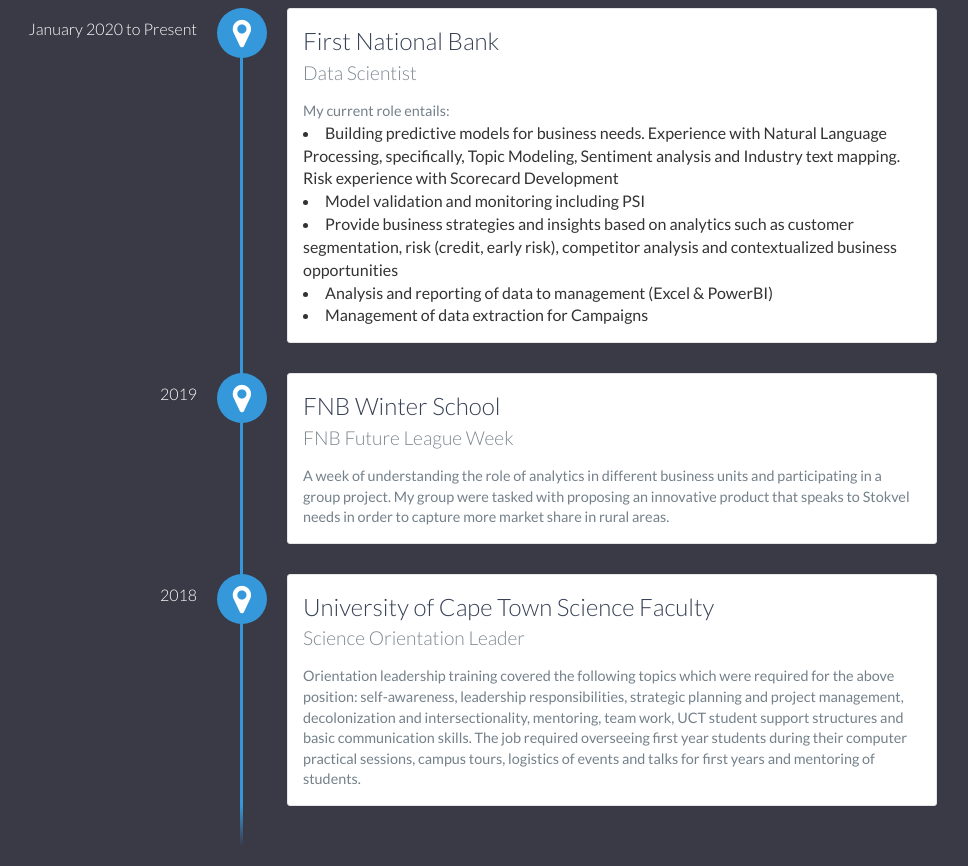
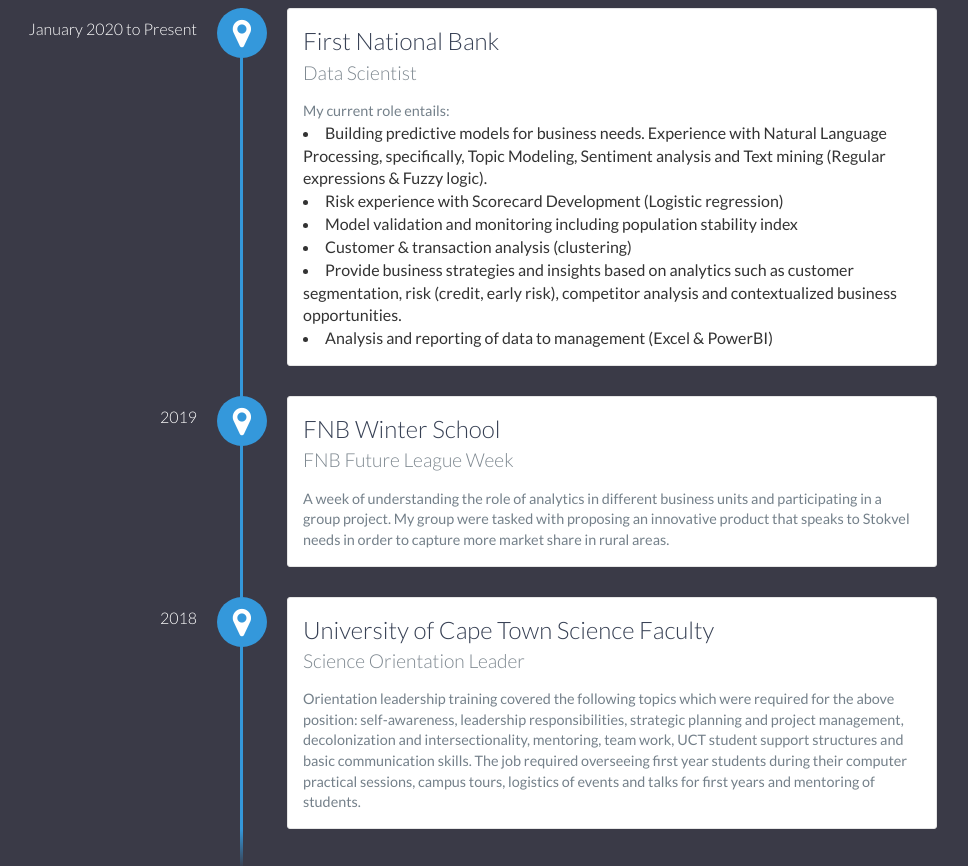
Before and after one commit to Nakkita/CV, a website: page index.html in a window 1280 px wide. Shown: the part 1580-2446 px from the top of the page, without its empty margins (203-1171 px from the left). Drawn offline with nearby package versions, Linux system fonts and the light colour scheme.

Commit message:
Add files via upload

```diff
--- a/index.html
+++ b/index.html
@@ -97,18 +97,21 @@
 					My current role entails:
 				</p>
 				<p>
-					<li>Building predictive models for business needs. Experience with Natural Language Processing, specifically, Topic Modeling, Sentiment analysis and Industry text mapping. Risk experience with Scorecard Development</li>
+					<li>Building predictive models for business needs. Experience with Natural Language Processing, specifically, Topic Modeling, Sentiment analysis and Text mining (Regular expressions & Fuzzy logic).</li>
                 </p>
                 <p>
-					<li>Model validation and monitoring including PSI</li>
+					<li>Risk experience with Scorecard Development (Logistic regression)</li>
                 </p>
-                <p> <li>Provide business strategies and insights based on analytics such as customer segmentation, risk (credit, early risk), competitor analysis and contextualized business opportunities</li>
+                <p> <li>Model validation and monitoring including population stability index</li>
                 </p>
                 <p>
-                    <li>Analysis and reporting of data to management (Excel & PowerBI)</li>
+                    <li>Customer & transaction analysis (clustering)</li>
                 </p>
                 <p>
-                    <li>Management of data extraction for Campaigns</li>
+                    <li>Provide business strategies and insights based on analytics such as customer segmentation, risk (credit, early risk), competitor analysis and contextualized business opportunities.</li>
+                </p>
+				<p>
+					<li>Analysis and reporting of data to management (Excel & PowerBI)</li>
                 </p>
             </div>
 
```
